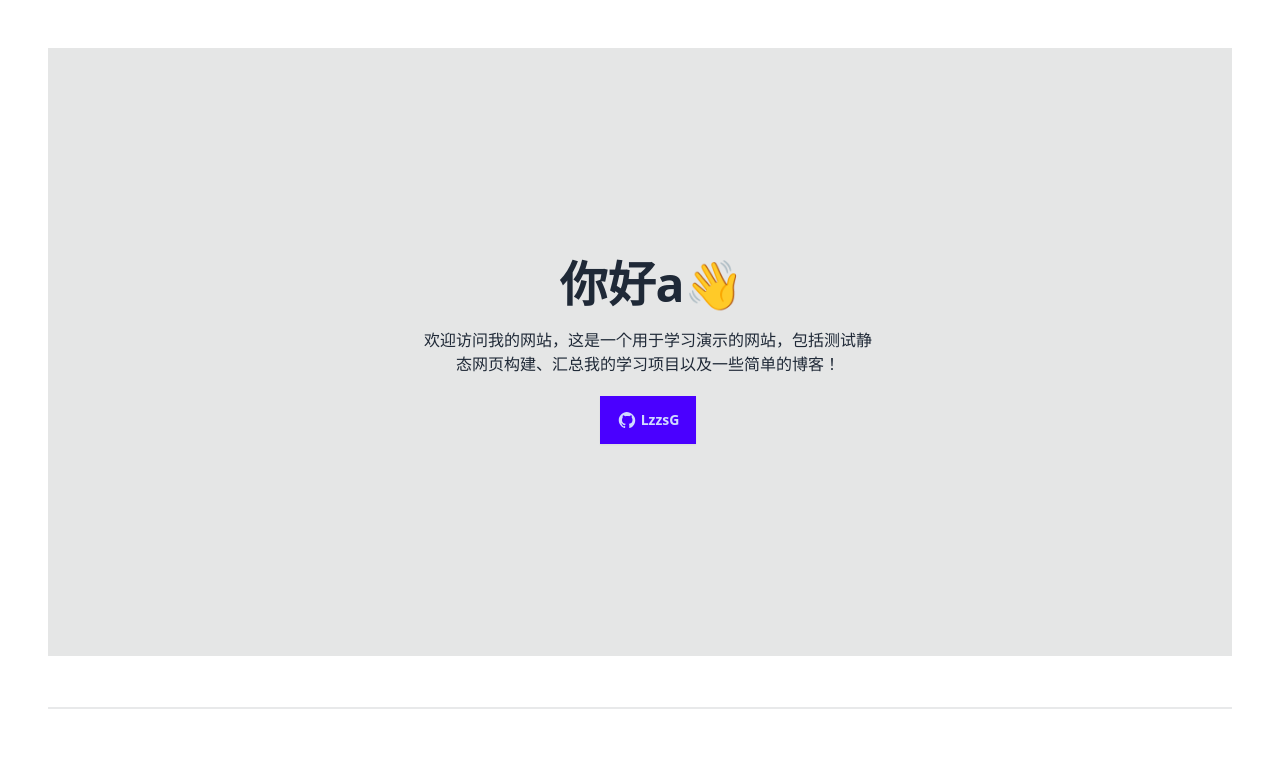
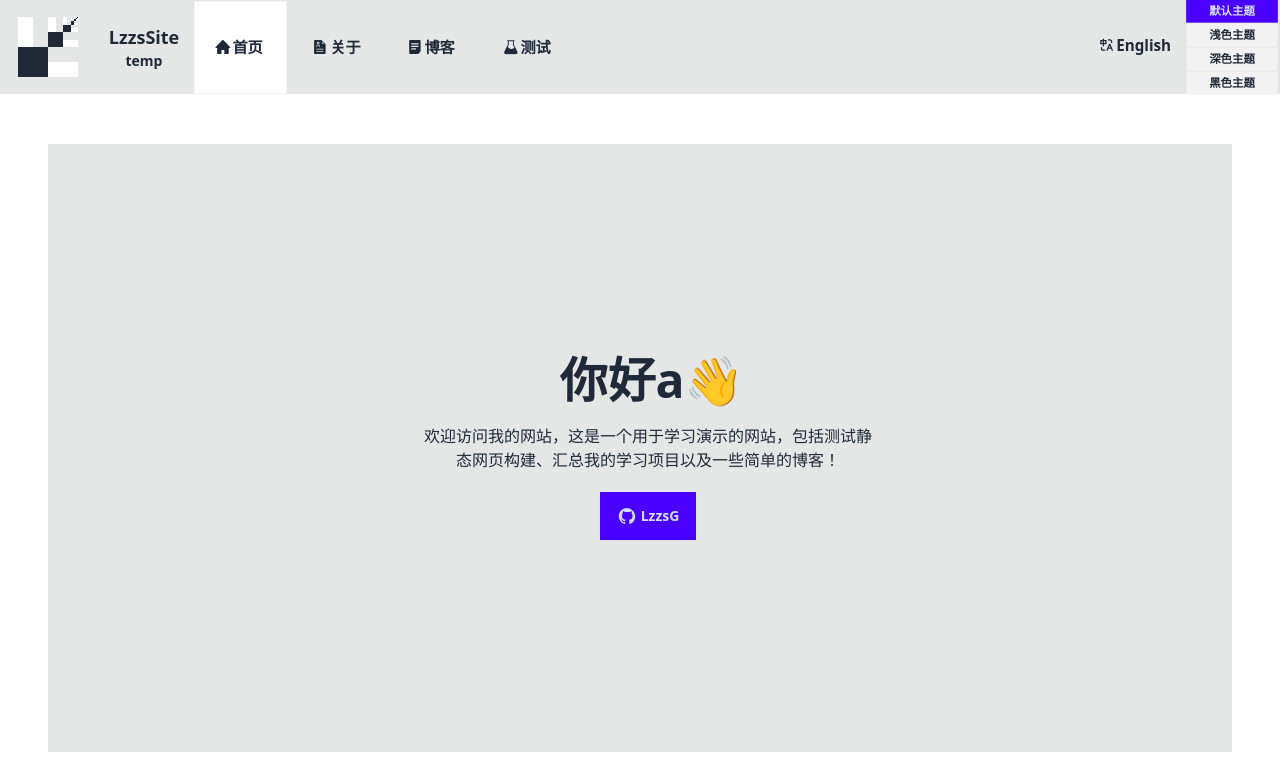
Before and after one commit to lzzsG/lzzs.fun, a React (Create React App) app: page / in a window 1280 px wide. Shown: the top 763 px of the page. Built offline with nearby package versions, Linux system fonts and the light colour scheme.

Commit message:
fix header

```diff
--- a/src/components/Header.js
+++ b/src/components/Header.js
@@ -50,10 +50,7 @@ const Header = () => {
             if (window.innerWidth <= 640) {
                 setShowNav(true); // 在sm以下尺寸始终显示导航
             } else {
-                if (location.pathname.includes('/code')) {
-                    // 当路径包含 /code 时，隐藏导航栏
-                    setShowNav(true);
-                }
+                setShowNav(window.scrollY > 48); // 在大屏上滚动一定距离后显示
             }
         };
 
@@ -82,9 +79,8 @@ const Header = () => {
 
     return (
         <>
-            {!location.pathname.includes('/code') && showNav && (
             <header className="flex justify-between items-center">
-                    <div className={`navbar justify-between items-center z-[100] bg-base-300 hidden sm:flex rounded-none h-24 top-0 p-0 border-b-2 border-base-100`}>
+                <div className="navbar justify-between items-center z-[100] bg-base-300 hidden sm:flex rounded-none h-24 top-0 p-0 border-b-2 border-base-100">
                     <div className="flex">
                         <div className="dropdown h-24">
                             <div tabIndex={0} role="button" className="btn btn-ghost hover:bg-base-100 w-20 h-20 m-2 flex items-center md:hidden p-2">
@@ -195,7 +191,7 @@ const Header = () => {
                         <GithubIcon className="size-6" />
                     </a>
                 </div>
-                </header>)}
+            </header>
 
             {/* 滚动后显示的小导航 */}
             <div className={`mynavbar block z-30 fixed top-0 w-full flex justify-center items-center bg-base-200 border-b-2 border-base-100 ${showNav ? 'opacity-100' : 'opacity-0'}`}>
--- a/src/pages/CodeExplanationPage.js
+++ b/src/pages/CodeExplanationPage.js
@@ -57,7 +57,7 @@ const CodeExplanationPage = ({ codeFile, markdownFile }) => {
     }, [markdownFile]);
 
     return (
-        <div className="flex h-screen mt-12">
+        <div className="flex h-screen">
             {/* 左边代码区域 */}
             <div
                 ref={codeRef}
```
Lines whose indentation alone changed are shown as unchanged.
